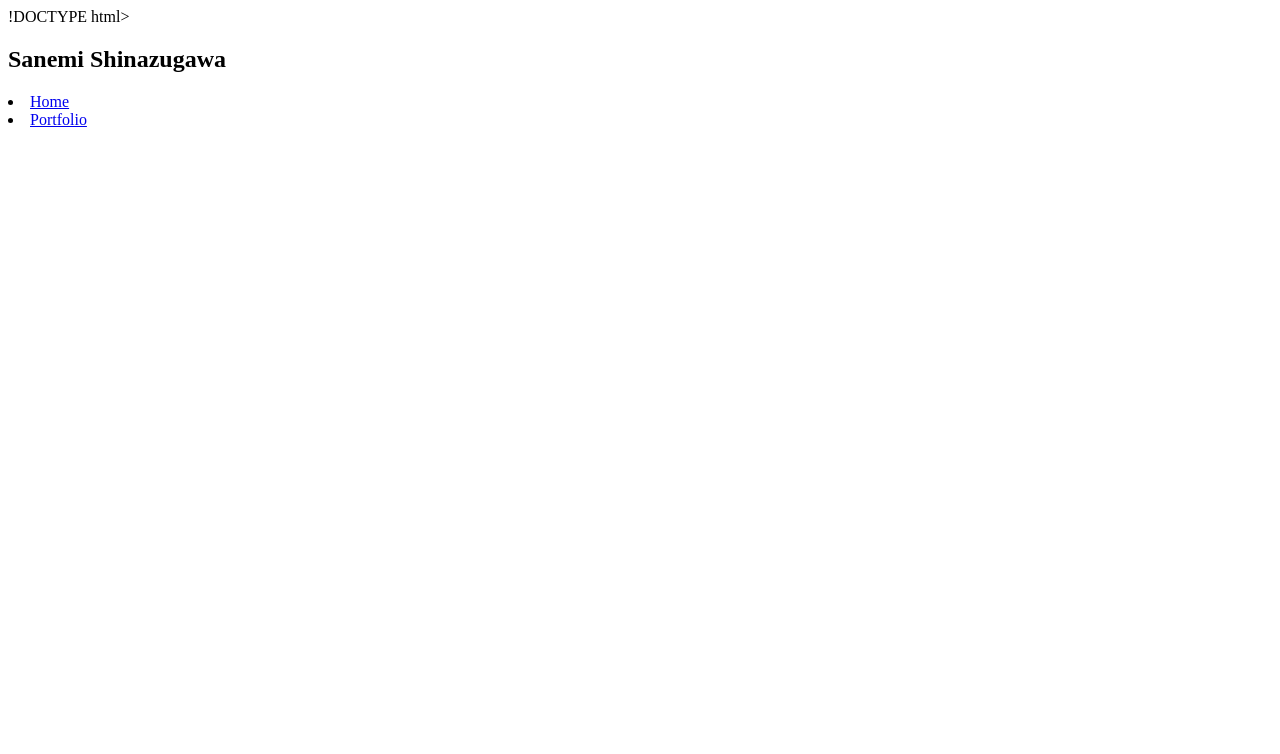
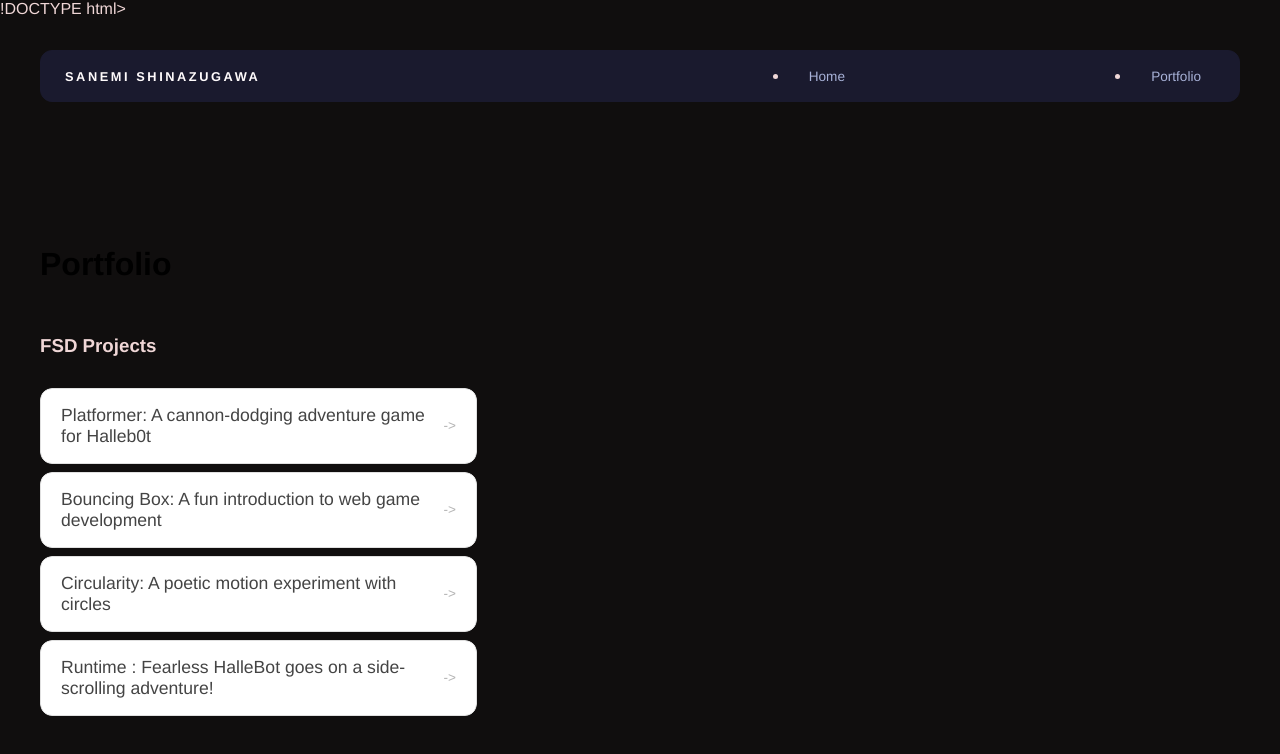
Before and after one commit to SSJLuvIsRage/SSJLuvIsRage.github.io, a plain HTML site: page portfolio.html in a window 1280 px wide. Drawn offline with Linux system fonts and the light colour scheme.

Commit message:
Portfolio

```diff
--- a/portfolio.html
+++ b/portfolio.html
@@ -1,7 +1,9 @@
 !DOCTYPE html>
 <html>
+
 <head>
   <title>Sanemi Shinazugawa</title>
+  <link rel="stylesheet" href="style.css" />
 </head>
 
 <body>
@@ -21,8 +23,27 @@
     </nav>
 
     <main>
+      <div class="content">
+        <h1>Portfolio</h1>
+        <h3>FSD Projects</h3>
+        <ul id="portfolio">
+          <li>
+            <a href="fsd-projects/platformer/">Platformer: A cannon-dodging adventure game for Halleb0t</a>
+          </li>
+          <li>
+            <a href="fsd-projects/bouncing-box/">Bouncing Box: A fun introduction to web game development</a>
+          </li>
+          <li>
+            <a href="fsd-projects/circularity/">Circularity: A poetic motion experiment with circles</a>
+          </li>
+          <li>
+            <a href="projects/runtime/">Runtime : Fearless HalleBot goes on a side-scrolling adventure!</a>
+          </li>
+          <!-- ASD Projects will go here -->
 
+      </div>
     </main>
   </div>
 </body>
+
 </html>
--- a/style.css
+++ b/style.css
@@ -180,3 +180,55 @@ nav h1 {
     background: #000000;
     color: #fff;
 }
+/* Portfolio styles */
+.content h1 {
+  color: black;
+}
+
+#portfolio {
+  list-style: none;
+  margin: 0;
+  padding: 0;
+  width: 100%;
+  display: flex;
+  flex-direction: column;
+  gap: 8px;
+}
+
+#portfolio li {
+  border-radius: 12px;
+  overflow: hidden;
+}
+
+#portfolio a {
+  display: flex;
+  justify-content: space-between;
+  align-items: center;
+  text-decoration: none;
+  color: #444;
+  padding: 16px 20px;
+  font-size: 1.1rem;
+  font-weight: 500;
+  background: #fff;
+  border: 1px solid #e0e0e0;
+  border-radius: 12px;
+  transition: background 0.25s ease, color 0.25s ease, transform 0.25s ease;
+}
+
+#portfolio a:hover {
+  background: #000;
+  color: #fff;
+  transform: translateX(4px);
+}
+
+#portfolio a::after {
+  content: "->";
+  font-size: 0.85rem;
+  opacity: 0.4;
+  transition: opacity 0.25s ease;
+  white-space: nowrap;
+}
+
+#portfolio a:hover::after {
+  opacity: 1;
+}
```
Lines whose indentation alone changed are shown as unchanged.
